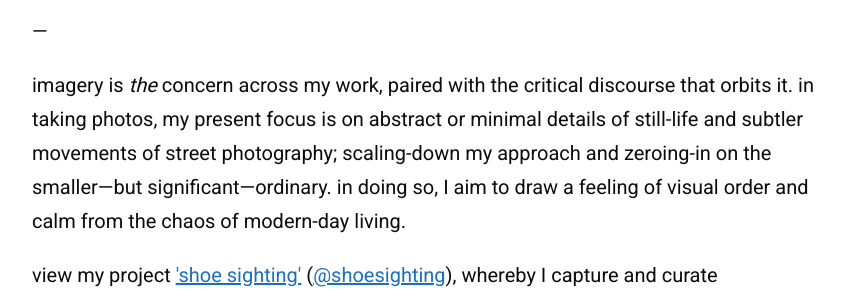
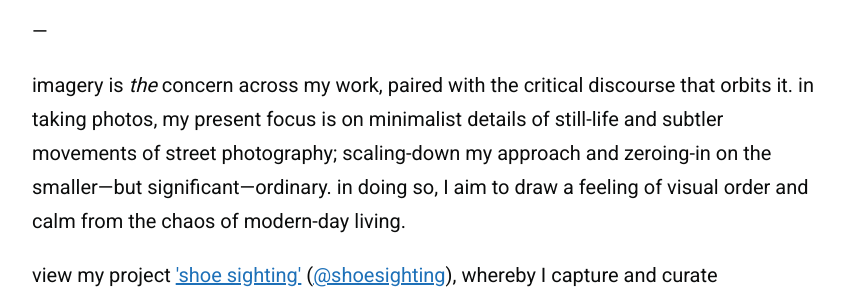
Before and after one commit to zoeurl/zoedowney.github.io, a Jekyll site: the page built from about/index.html, in a window 1280 px wide. Shown: the part 713-1011 px from the top of the page, without its empty margins (208-1062 px from the left). Built offline with Jekyll 4.4.1, drawn with Linux system fonts in a browser that asks for light colours.

Commit message:
Update index.html

```diff
--- a/about/index.html
+++ b/about/index.html
@@ -26,7 +26,7 @@
 </p>
 —
 </p>
-imagery is <em>the</em> concern across my work, paired with the critical discourse that orbits it. in taking photos, my present focus is on abstract or minimal details of still-life and subtler movements of street photography; scaling-down my approach and zeroing-in on the smaller—but significant—ordinary. in doing so, I aim to draw a feeling of visual order and calm from the chaos of modern-day living.
+imagery is <em>the</em> concern across my work, paired with the critical discourse that orbits it. in taking photos, my present focus is on minimalist details of still-life and subtler movements of street photography; scaling-down my approach and zeroing-in on the smaller—but significant—ordinary. in doing so, I aim to draw a feeling of visual order and calm from the chaos of modern-day living.
 </p>
 view my project <a href="https://www.zoedowney.com/shoe-sighting/">'shoe sighting'</a> (<a href="https://www.instagram.com/shoesighting">@shoesighting</a>), whereby I capture and curate photography that features footwear in beautiful or unusual ways. this work is inspired by my time at ual: london college of fashion where (in 2013) I spent a brief but experimental year studying to become a cordwainer.
 </p>
```
